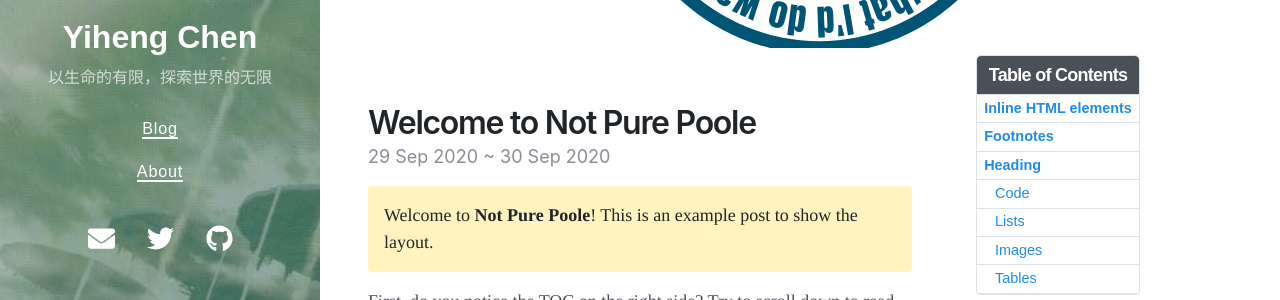
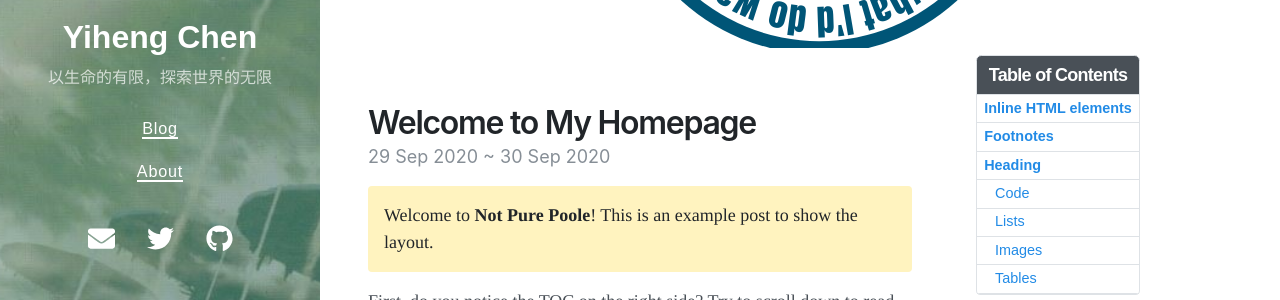
Before and after one commit to yihenc/yihenc.github.io, a Jekyll site: the page built from _posts/2020-09-29-welcome-to-not-pure-poole.md, in a window 1280 px wide and 900 px high. Shown: the part 362-662 px from the top of the window. Built offline with Jekyll 4.4.1, drawn with Linux system fonts in a browser that asks for light colours; nearby versions of some CDN libraries.

Commit message:
Update 2020-09-29-welcome-to-not-pure-poole.md

```diff
--- a/_posts/2020-09-29-welcome-to-not-pure-poole.md
+++ b/_posts/2020-09-29-welcome-to-not-pure-poole.md
@@ -1,6 +1,6 @@
 ---
 layout: post
-title: Welcome to Not Pure Poole
+title: Welcome to My Homepage
 date: 2020-09-29 23:18 +0800
 last_modified_at: 2020-10-01 01:08:25 +0800
 tags: [jekyll theme, jekyll, tutorial]
```
